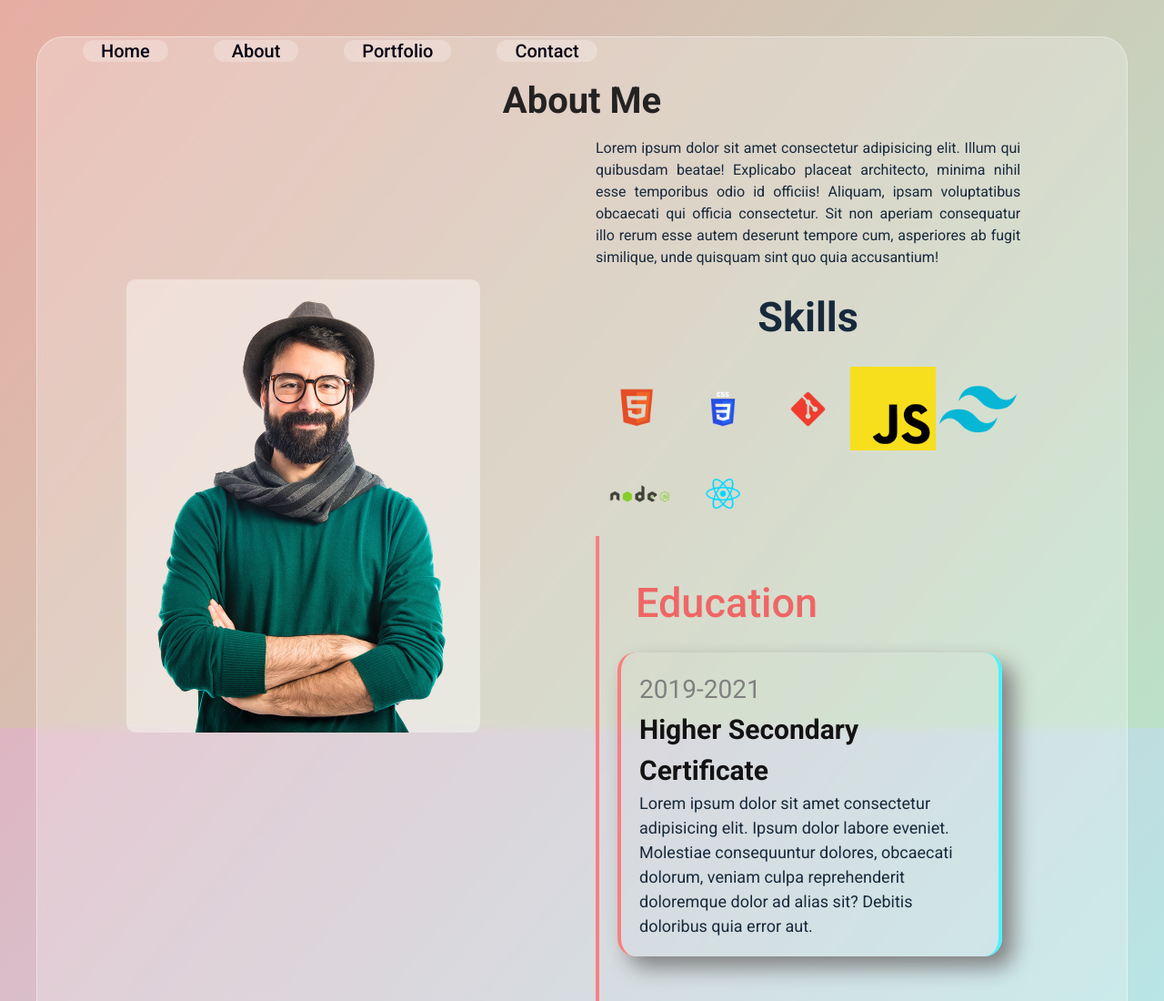
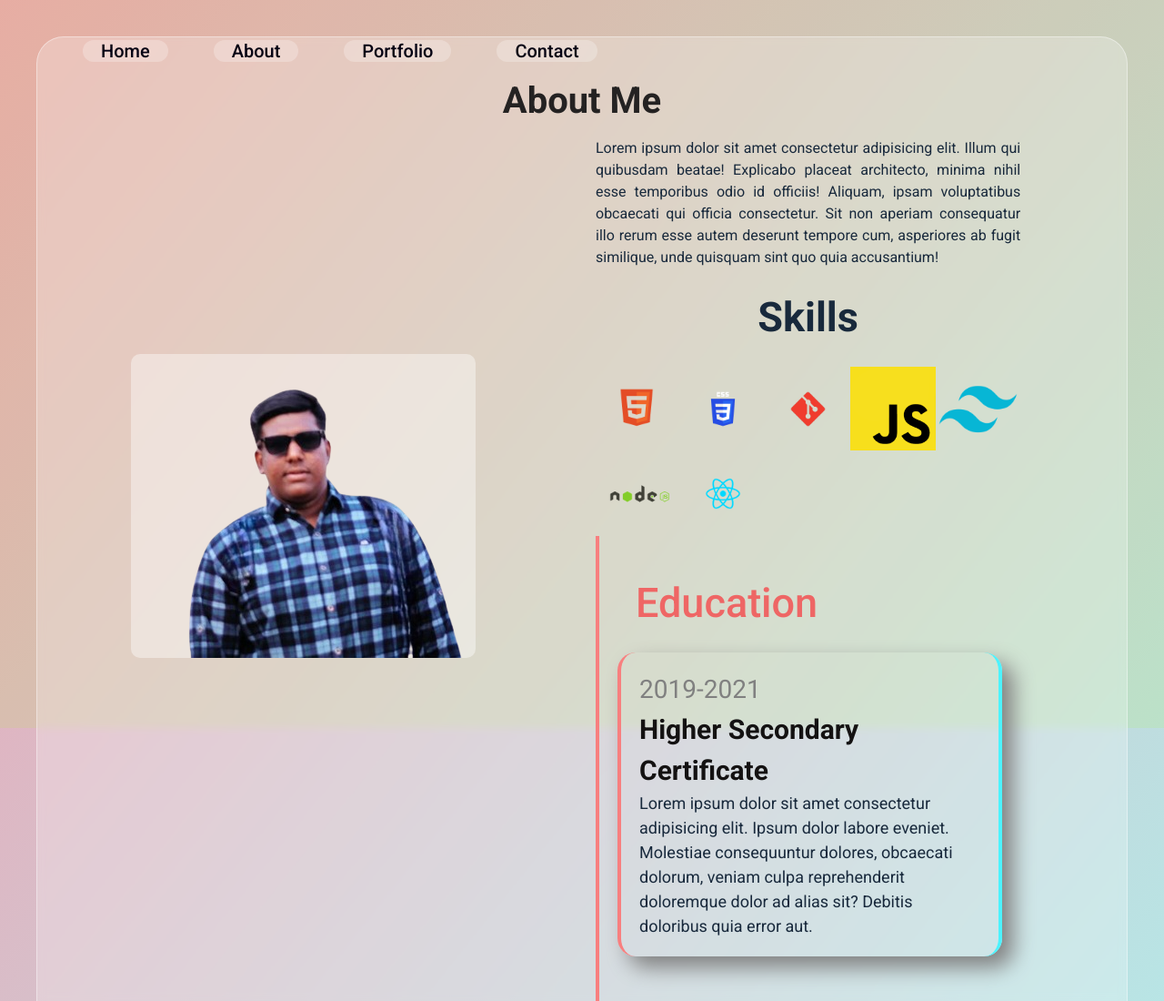
Before and after one commit to mh-miyad/my-portfolio-website, a plain HTML site: page about.html in a window 1280 px wide. Shown: the top 1100 px of the page at 91% size. Drawn offline with Linux system fonts and the light colour scheme.

Commit message:
final add

```diff
--- a/about.html
+++ b/about.html
@@ -28,7 +28,7 @@
             <h2 class="text-center "> About Me</h2>
             <div class="container-about  ">
                 <div class="about-img">
-                    <img src="./img/about-img.png" alt="">
+                    <img src="./img/My-Drive-Google-Drive_magic_upscaled-removebg-preview.png" alt="">
                 </div>
                 <div class="education-section">
                     <p class="text-justify">Lorem ipsum dolor sit amet consectetur adipisicing elit. Illum qui quibusdam beatae! Explicabo placeat architecto, minima nihil esse temporibus odio id officiis! Aliquam, ipsam voluptatibus obcaecati qui officia consectetur. Sit non aperiam consequatur illo rerum esse autem deserunt tempore cum, asperiores ab fugit similique, unde quisquam sint quo quia accusantium!</p>
```
Also changed, not shown: portfolio.html (+1 -0 lines), img/My-Drive-Google-Drive_magic_upscaled-removebg-preview.png (added).
